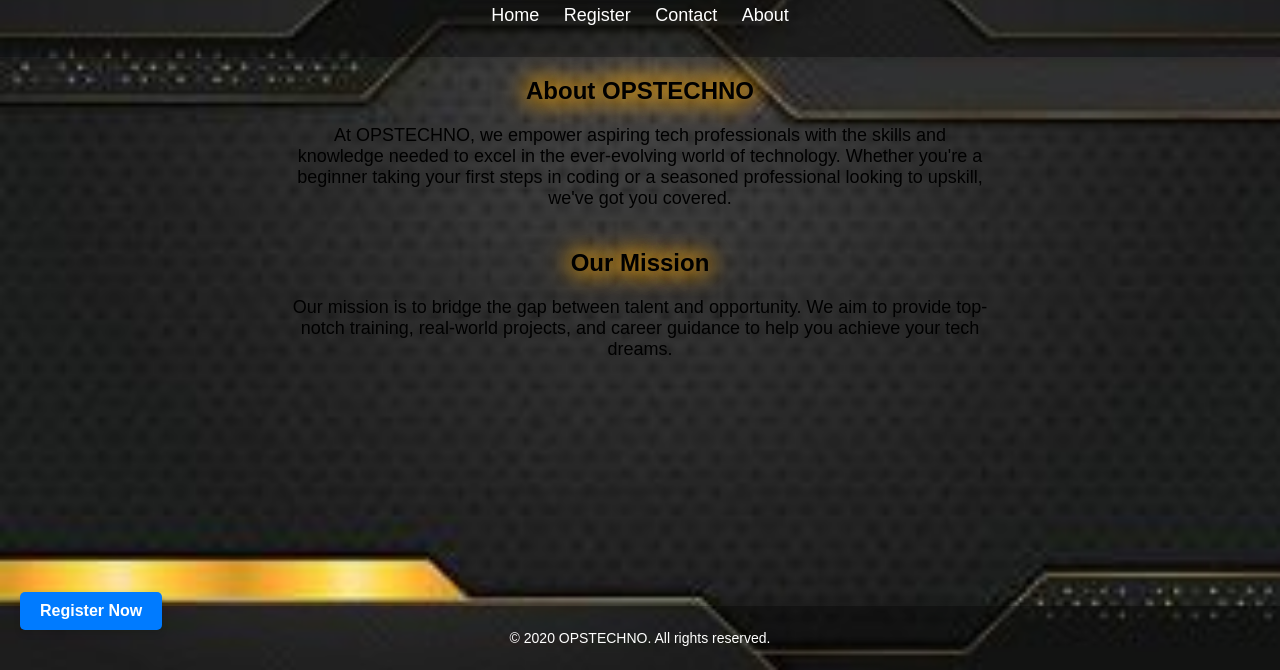
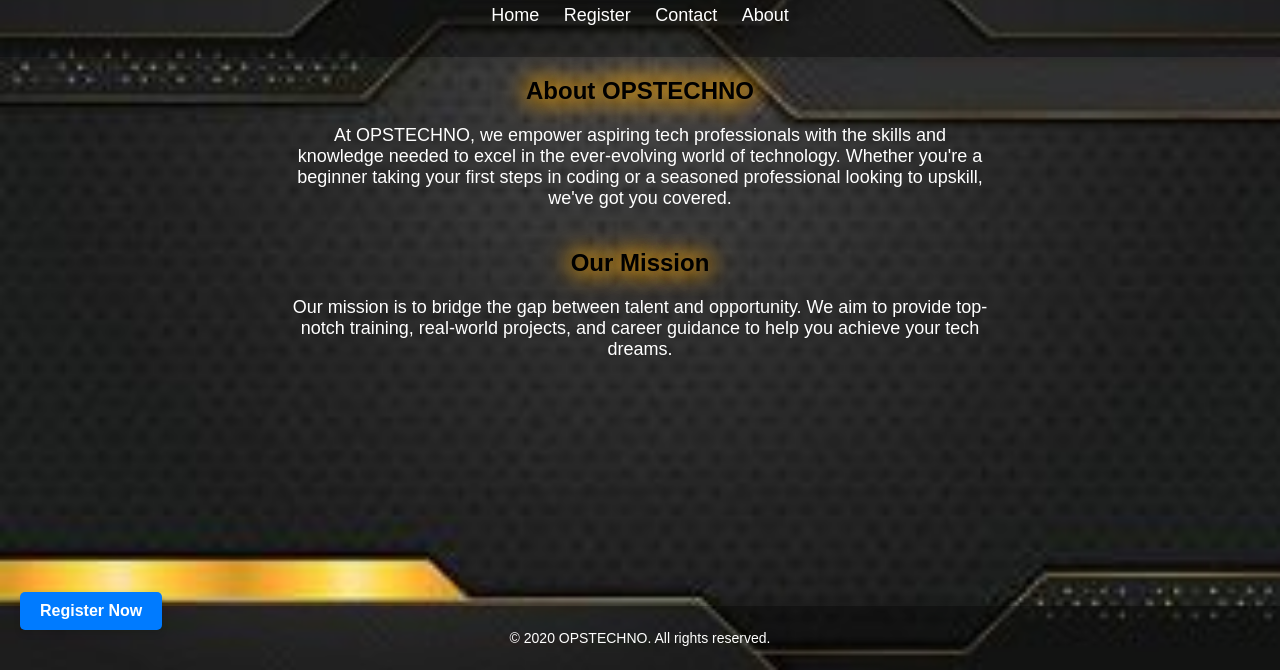
Before and after one commit to opstechno/opstechno, a plain HTML site: page about.html in a window 1280 px wide. Shown: the part 130-800 px from the top of the page. Drawn offline with Linux system fonts and the light colour scheme; a script that the page names is missing.

Commit message:
Update about.html

```diff
--- a/about.html
+++ b/about.html
@@ -5,6 +5,12 @@
     <meta name="viewport" content="width=device-width, initial-scale=1.0">
     <title>About Us - Institute Name</title>
     <link rel="stylesheet" href="style.css">
+    <style>
+        /* Change only the text color for paragraphs in the 'about' section */
+        .about p {
+            color: white; /* Set the paragraph text color to white */
+        }
+    </style>
 </head>
 <body>
     <header>
```
